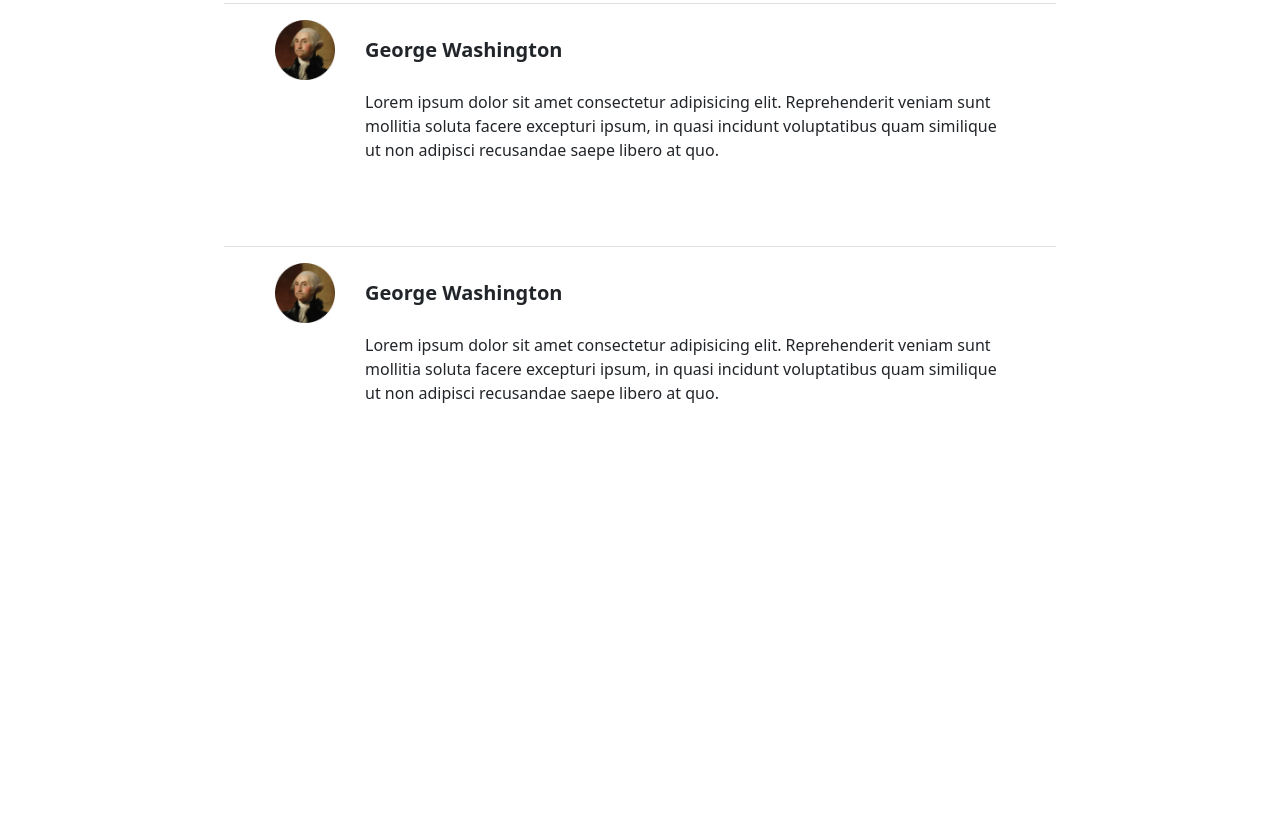
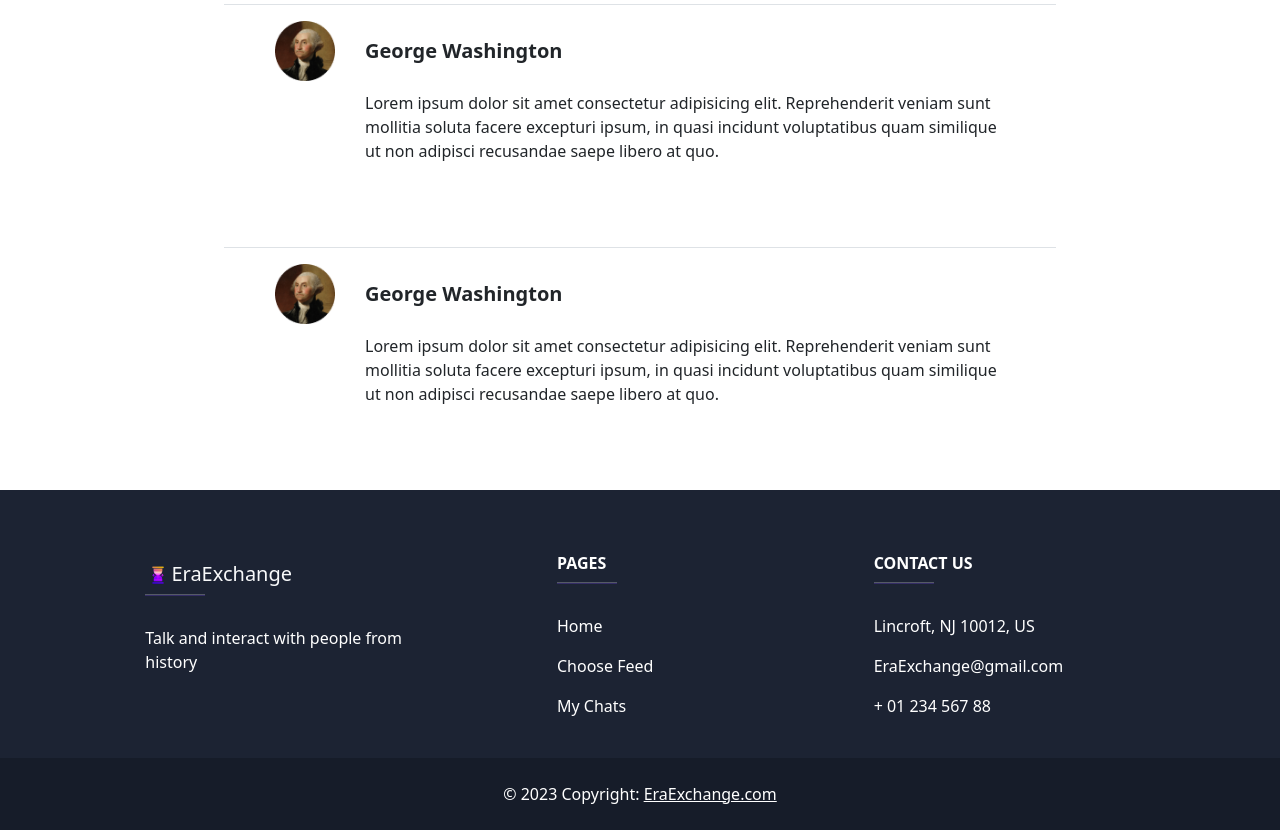
Before and after one commit to CSE-HighTechHighSchool/WS_2324_3, a plain HTML site: page feed/gwash.html in a window 1280 px wide. Shown: the part 741-1571 px from the top of the page. Before the commit the page ends 1182 px from the top, so only its background shows below. Drawn offline with nearby package versions, Linux system fonts and the light colour scheme.

Commit message:
add footer to gwashhtml

```diff
--- a/css/feed.css
+++ b/css/feed.css
@@ -20,7 +20,7 @@
     /* border:5px solid red; */
 }
 .logo-w{
-    width:8%;
+    width:10%;
 }
 
 .landing-title {
@@ -50,3 +50,12 @@
     font-size: 30px;
     color: #475569;
 }
+
+/* FOoter */
+.footer-item{
+    color:white;
+    transition: all 0.25s ease;
+}
+.footer-item:hover{
+    color: #4103DE;
+}
--- a/feed/gwash.html
+++ b/feed/gwash.html
@@ -60,4 +60,56 @@
         <div class="position-relative" style="left: 125px; bottom: 20px; font-weight: lighter; width: 50vw">Lorem ipsum dolor sit amet consectetur adipisicing elit. Reprehenderit veniam sunt mollitia soluta facere excepturi ipsum, in quasi incidunt voluptatibus quam similique ut non adipisci recusandae saepe libero at quo.</div>
       </div>
     </div>
+
+    <footer class="text-center text-lg-start text-white mt-5" style="background-color: #1C2333">
+      <section class="pt-3">
+        <div class="container text-center text-md-start mt-5">
+          <!-- Grid row -->
+          <div class="row mt-3">
+            <!-- Grid column -->
+            <div class="col-md-3 col-lg-4 col-xl-3 mx-auto mb-4">
+              <!-- Content -->
+              <a class="d-flex justify-content-start text-decoration-none" href="#">
+                <div class="d-flex align-items-center">
+                    <img class="logo-w" src="../img/time_travel_logo.png" alt="logo">
+                    <h1 class="text-light pt-2" style="font-size:20px;">EraExchange</h1>
+                </div>
+              </a>
+              <hr class="mb-4 mt-0 d-inline-block mx-auto" style="width: 60px; background-color: #7c4dff; height: 2px"/>
+              <p>Talk and interact with people from history</p>
+            </div>
+
+            <!-- Grid column -->
+            <div class="col-md-3 col-lg-2 col-xl-2 mx-auto mb-4">
+              <!-- Links -->
+              <h6 class="text-uppercase fw-bold">Pages</h6>
+              <hr class="mb-4 mt-0 d-inline-block mx-auto" style="width: 60px; background-color: #7c4dff; height: 2px"/>
+              <div class="d-flex flex-column gap-3">
+                <a href="../index.html" class="footer-item text-decoration-none">Home</a>
+                <a href="../choose.html" class="footer-item text-decoration-none">Choose Feed</a>
+                <a href="../chat.html" class="footer-item text-decoration-none">My Chats</a>
+              </div>
+            </div>
+            <!-- Grid column -->
+
+            <!-- Grid column -->
+            <div class="col-md-4 col-lg-3 col-xl-3 mx-auto mb-md-0 mb-4">
+              <!-- Links -->
+              <h6 class="text-uppercase fw-bold">Contact Us</h6>
+              <hr class="mb-4 mt-0 d-inline-block mx-auto" style="width: 60px; background-color: #7c4dff; height: 2px"/>
+              <p><i class="fa fa-home mr-3"></i> Lincroft, NJ 10012, US</p>
+              <p><i class="fas fa-envelope mr-3"></i> EraExchange@gmail.com</p>
+              <p><i class="fas fa-phone mr-3"></i> + 01 234 567 88</p>
+            </div>
+          </div>
+        </div>
+      </section>
+      <!-- Section: Links  -->
+
+      <!-- Copyright -->
+      <div class="text-center p-4 mt-3" style="background-color: rgba(0, 0, 0, 0.2)">
+        © 2023 Copyright:
+        <a class="text-white" href="../index.html">EraExchange.com</a>
+      </div>
+    </footer>
 </body>
--- a/js/choose.js
+++ b/js/choose.js
@@ -1,4 +1,3 @@
-
 function reroute(person) {
     console.log("bruh")
     window.location.href = `feed/${person}.html`
@@ -6,7 +5,6 @@ function reroute(person) {
 
 $(document).ready(function() {
     // attributes: data-img for img src, data-name for name, data-desc for desc
-
     const createImg = src => $(`<img src="${src}" height="66" width="66">`).css({
         borderRadius: "50%",
         width: "70px",
```
